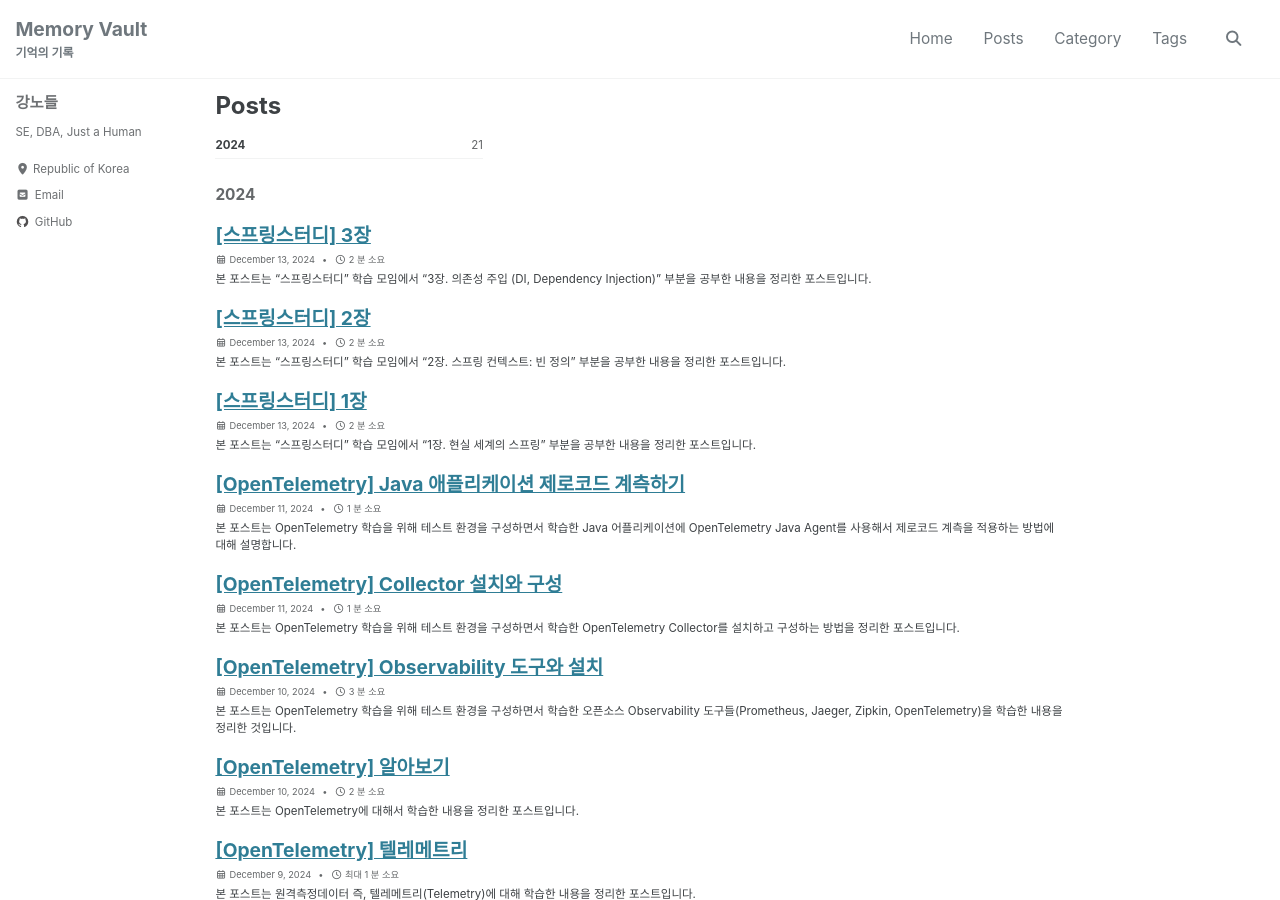
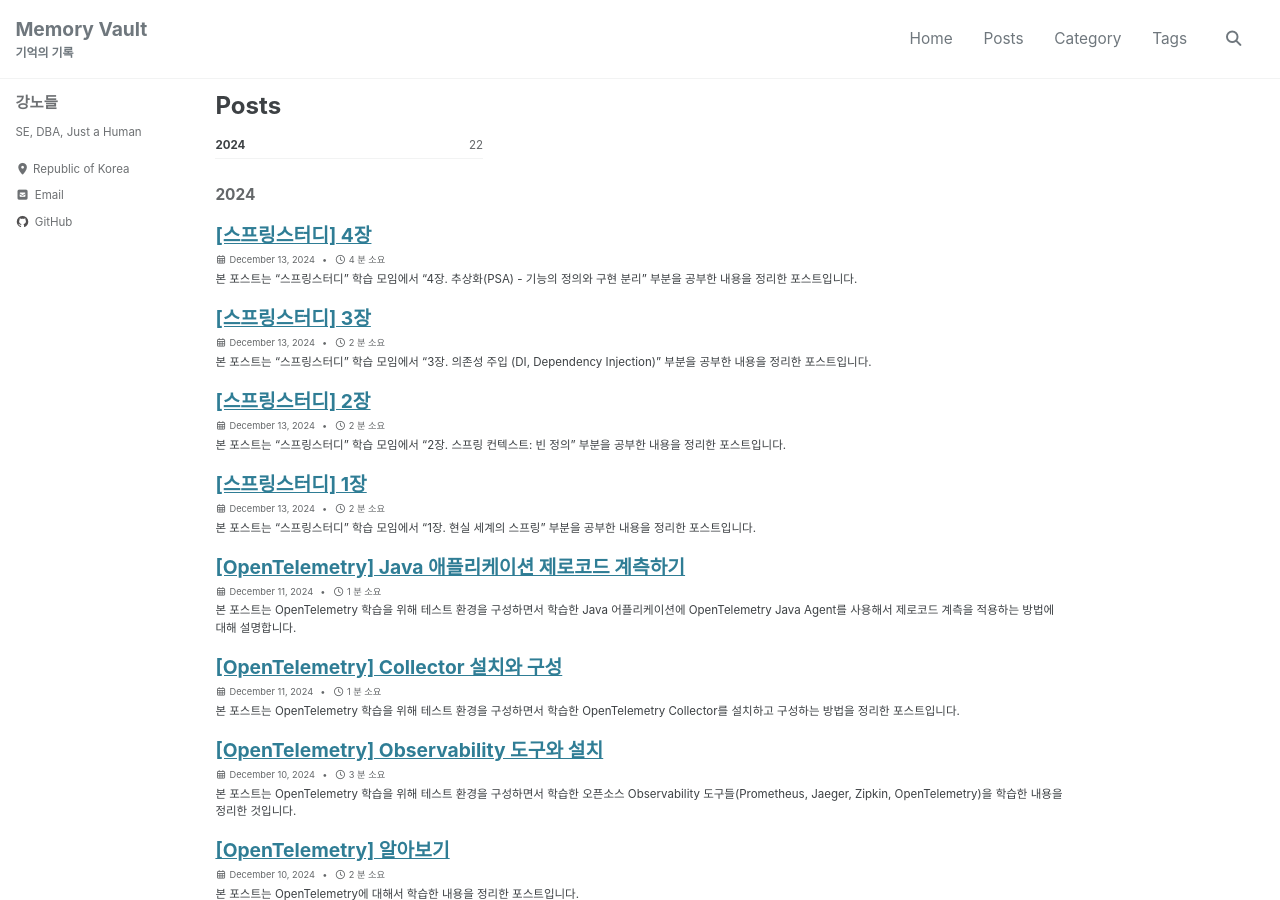
Before and after one commit to NodleKang/nodlekang.github.io, a Jekyll site: the page built from _pages/posts-archive.md, in a window 1280 px wide and 900 px high. Built offline with Jekyll 4.4.1, drawn with Linux system fonts in a browser that asks for light colours; cached includes are drawn as plain includes; some web fonts are replaced; part of the change alters nothing that is shown.

Commit message:
add post

````diff
--- a/_posts/spring/2024-12-13-springstudy-03.md
+++ b/_posts/spring/2024-12-13-springstudy-03.md
@@ -13,7 +13,7 @@ toc_sticky: true
 
 본 포스트는 "스프링스터디" 학습 모임에서 "3장. 의존성 주입 (DI, Dependency Injection)" 부분을 공부한 내용을 정리한 포스트입니다.
 
-원래 책에 3장 제목은 DI 가 아니지만, 실제 내용은 DI 내용이므로 DI로 제목을 변경하였습니다.
+원래 책에 3장 제목은 "3장 스프링 컨텍스트: 빈 작성" 이지만, 개인적으로 이해가 쉽도록 제목을 변경하였습니다.
 
 글의 전반적인 톤은 네이버 블로거 "메르"님의 글쓰는 방식을 따라 했습니다.
 
--- /dev/null
+++ b/_posts/spring/2024-12-13-springstudy-04.md
@@ -0,0 +1,444 @@
+---
+layout: single
+title: "[스프링스터디] 4장"
+date: 2024-12-13 17:00:00 +0900
+categories:
+  - Spring
+tag:
+  - Spring
+toc: true
+toc_label: 목차
+toc_sticky: true
+---
+
+본 포스트는 "스프링스터디" 학습 모임에서 "4장. 추상화(PSA) - 기능의 정의와 구현 분리" 부분을 공부한 내용을 정리한 포스트입니다.
+
+원래 책에 4장 제목은 "4장 스프링 컨텍스트: 추상화" 이지만, 개인적으로 이해가 쉽도록 제목을 변경하였습니다.
+
+글의 전반적인 톤은 네이버 블로거 "메르"님의 글쓰는 방식을 따라 했습니다.
+
+# 추상화(PSA) - 기능의 정의와 구현 분리
+
+교제에는 추상화라고 하지만 일반적으로는 "스프링 PSA(Portable Service Abstraction)"라는 용어로 더 많이 불려짐.
+
+뭔가 어려운 것 같지만 간단히 생각하면 어떤 기능의 정의와 구현을 분리하는 것임.
+
+기능의 정의와 구현을 분리하기 위해 원래 Java에서 제공하는 "인터페이스"를 사용함.
+
+## Java 인터페이스
+
+Java에서 인터페이스는 기능의 정의와 구현을 분리하기 위한 방법임.
+
+인터페이스에는 클래스가 구현해야 하는 메서드의 명세만을 정의하고, 실제 구현은 다른 클래스에서 함.
+
+인터페이스를 사용하면 기능의 정의와 구현을 분리할 수 있어 유지 보수가 쉬워짐.
+
+비유하자면 건축사가 철근을 사용하는 경우, 철근의 기능만 정의하고 철근의 구현은 철근 제조사에게 맡기는 것과 같음.
+
+## 시나리오1
+
+시나리오를 추가해 보겠음.
+
+* "엔지니어"는 "노트북"을 "사용"한다.
+* "엔지니어"는 "기술지원서비스"를 제공한다.
+* 실제로 할 수 있는 "기술지원서비스"에는 "톰캣기술지원서비스"도 있고, "어플리케이션기술지원서비스"도 있다.
+* 고객은 "엔지니어"에게 "기술지원"을 요청하지만, 기술적인 구체적인 내용에는 관심이 없다.
+
+### 코드로 구현하기
+
+스프링에서는 기능은 제공하되, 구체적인 구현은 숨기기 위해서 Java에서 제공하는 인터페이스를 사용함.
+
+이 방법은 구현을 숨기기 때문에 구현이 변경되어도 사용하는 쪽에서는 영향을 받지 않음.
+
+우선 "기술지원서비스"의 기능만 정의함
+
+```java
+public interface 기술지원서비스 {
+    void provideSupport();
+}
+```
+
+"기술지원서비스"에서 실제로 하는 작업을 구현하는 클래스를 추가함
+
+```java
+public class 톰캣기술지원서비스 implements 기술지원서비스 {
+
+    @Override
+    public void provideSupport() {
+        System.out.println("Tomcat 기술지원을 제공합니다.");
+    }
+}
+```
+
+```java
+public class 어플리케이션기술지원서비스 implements 기술지원서비스 {
+
+    @Override
+    public void provideSupport() {
+        System.out.println("Applicaton 기술지원을 제공합니다.");
+    }
+}
+```
+
+"엔지니어"가 "기술지원서비스"를 하도록 수정함
+
+"엔지니어"는 "기술지원서비스" 종류가 늘어나거나 변경되어도 수정할 필요가 없음
+
+```java
+@Component
+public class 엔지니어 {
+
+    private String name;
+
+    private final 노트북 laptop;
+    private final 기술지원서비스 technicalSupport; // 기능이 정의되어 있는 인터페이스
+
+    // 자동 와이어링 - 생성자를 통한 의존성 주입
+    @Autowired
+    public 엔지니어(노트북 laptop, 기술지원서비스 technicalSupport) {
+        this.laptop = laptop;
+        this.technicalSupport = technicalSupport;
+    }
+
+    public String getName() {
+        return name;
+    }
+
+    public void setName(String name) {
+        this.name = name;
+    }
+
+    public 노트북 getLaptop() {
+        return laptop;
+    }
+
+    public void doWork() {
+        laptop.turnOn();
+        laptop.work();
+        technicalSupport.provideSupport(); // 기능 사용
+        System.out.printf("%s 가 노트북으로 작업을 완료했습니다.", name);
+    }
+}
+```
+
+"기술지원서비스"를 구현한 클래스를 이용해서 빈(Bean)을 등록함
+
+"기술지원서비스"가 여러 가지인데, 특별히 어떤 "기술지원서비스"를 사용하겠다고 명시한 경우가 아니라면 "@Primary 애너테이션"이 있는 빈(Bean)을 우선적으로 사용하게 함.
+
+```java
+@Configuration // `@Configuration` 어노테이션을 사용해서 스프링 설정 클래스임을 명시
+@ComponentScan(basePackages = "beans") // `@ComponentScan` 어노테이션을 사용해서 `beans` 패키지에 있는 빈(Bean)을 자동으로 등록
+public class 기술지원구성 {
+
+    @Bean
+    @Primary // `@Primary` 어노테이션을 사용해서 `기술지원` 빈(Bean)을 자동 와이어링할 때 우선적으로 사용하게 지정
+    @Qualifier("tomcat") // `@Qualifier` 어노테이션을 사용해서 톰캣기술지원 빈(Bean)을 구분하는 이름을 지정
+    public 기술지원서비스 톰캣기술지원() {
+        return new 톰캣기술지원서비스();
+    }
+
+    @Bean
+    @Qualifier("application") // `@Qualifier` 어노테이션을 사용해서 어플리케이션기술지원서비스 빈(Bean)을 구분하는 이름을 지정
+    public 기술지원서비스 어플리케이션기술지원서비스() {
+        return new 어플리케이션기술지원서비스();
+    }
+
+}
+```
+
+스프링 컨텍스트에서 "엔지니어"를 불러와서 "기술지원서비스"를 실행하게 함.
+
+명시한 "기술지원서비스"가 없으니까 "@Primary 애너테이션"이 있는 "톰캣기술지원" 빈(Bean)을 우선적으로 사용함.
+
+```java
+public class Main {
+
+    public static void main(String[] args) {
+        // `기술지원구성` 클래스를 사용해서 spring context 초기화
+        var context = new AnnotationConfigApplicationContext(기술지원구성.class);
+
+        System.out.printf("스프링 컨텍스트 초기화가 완료되었습니다.\n");
+
+        // spring context 에서 `엔지니어` 클래스의 빈(Bean)을 가져옴
+        엔지니어 worker = context.getBean(엔지니어.class);
+        worker.setName("Middleware작업자");
+
+        worker.doWork();
+
+        context.close();
+    }
+
+}
+```
+
+만약 "엔지니어"가 "기술지원서비스"를 할 때, "어플리케이션기술지원"을 하게 하려면 아래와 같이 사용할 수 있음. (@Qualifier 애너테이션 사용)
+
+```java
+@Component
+public class 엔지니어 {
+
+    private String name;
+
+    private final 노트북 laptop;
+    private final 기술지원서비스 technicalSupport;
+
+    @Autowired
+    public 엔지니어(노트북 laptop, @Qualifier("application") 기술지원서비스 technicalSupport) {
+        this.laptop = laptop;
+        this.technicalSupport = technicalSupport;
+    }
+
+    ...
+}
+```
+
+## 시나리오2
+
+시나리오를 추가해 보겠음.
+
+* "엔지니어"는 "노트북"을 "사용"한다.
+* "엔지니어"는 "기술지원서비스"를 제공한다.
+* 실제로 할 수 있는 "기술지원서비스"에는 "톰캣기술지원서비스"도 있고, "어플리케이션기술지원서비스"도 있다.
+* 고객은 "엔지니어"에게 "기술지원"을 요청하지만, 기술적인 구체적인 내용에는 관심이 없다.
+* "엔지니어"는 "기술지원"업무가 끝나면 "보고서를 저장소에 저장"해 놓아야 한다.
+* "보고서"는 "파일"로 저장하거나 "DB"에 저장할 수 있다.
+
+### 코드로 구현하기
+
+앞에서 한 것처럼 "보고서"를 저장소에 저장하는 기능을 정의와 구현을 분리해서 구현하겠음. (Java에서 제공하는 인터페이스를 사용함.)
+
+이 방법은 구현을 숨기기 때문에 구현이 변경되어도 사용하는 쪽에서는 영향을 받지 않음.
+
+우선 "보고서저장소"의 기능만 정의함
+
+```java
+public interface 보고서저장소 {
+    void save(String report);
+}
+```
+
+"보고서저장소"에서 실제로 하는 작업을 구현하는 클래스를 추가함
+
+```java
+public class 파일보고서저장소 implements 보고서저장소 {
+
+    @Override
+    public void save(String report) {
+        System.out.println("파일에 " + report + "를 저장합니다.");
+    }
+}
+```
+
+```java
+public class DB보고서저장소 implements 보고서저장소 {
+
+    @Override
+    public void save(String report) {
+        System.out.println("DB에 " + report + "를 저장합니다.");
+    }
+}
+```
+
+"엔지니어"가 "보고서저장소"에 보고서를 저장하도록 수정함.
+
+"엔지니어"는 "보고서저장소" 종류가 늘어나거나 변경되어도 수정할 필요가 없음
+
+```java
+@Component
+public class 엔지니어 {
+
+    private String name;
+
+    private final 노트북 laptop;
+    private final 기술지원서비스 technicalSupport;
+    private final 보고서저장소 reportRepository;
+
+    // 자동 와이어링 - 생성자를 통한 의존성 주입
+    @Autowired
+    public 엔지니어(노트북 laptop, 기술지원서비스 technicalSupport, 보고서저장소 reportRepository) {
+        this.laptop = laptop;
+        this.technicalSupport = technicalSupport;
+        this.reportRepository = reportRepository;
+    }
+
+    public String getName() {
+        return name;
+    }
+
+    public void setName(String name) {
+        this.name = name;
+    }
+
+    public 노트북 getLaptop() {
+        return laptop;
+    }
+
+    public void doWork() {
+        laptop.turnOn();
+        laptop.work();
+        technicalSupport.provideSupport(); // 기술 지원 서비스 사용
+        System.out.printf("%s 가 노트북으로 작업을 완료했습니다.\n", name);
+        reportRepository.save(name + "의 작업 보고서"); // 보고서 저장소 사용
+    }
+}
+```
+
+"보고서저장소"를 구현한 클래스를 이용해서 빈(Bean)을 등록함
+
+"보고서저장소"가 여러 가지인데, 특별히 어떤 "보고서저장소"를 사용하겠다고 명시한 경우가 아니라면 "@Primary 애너테이션"이 있는 빈(Bean)을 우선적으로 사용하게 함.
+
+```java
+@Configuration // `@Configuration` 어노테이션을 사용해서 스프링 설정 클래스임을 명시
+@ComponentScan(basePackages = "beans") // `@ComponentScan` 어노테이션을 사용해서 `beans` 패키지에 있는 빈(Bean)을 자동으로 등록
+public class 기술지원구성 {
+
+    ...
+
+    @Bean
+    @Primary // `@Primary` 어노테이션을 사용해서 `보고서저장소` 빈(Bean)을 자동 와이어링할 때 `파일보고서저장소`를 우선적으로 사용하게 지정
+    public 보고서저장소 파일보고서저장소() {
+        return new 파일보고서저장소();
+    }
+
+    @Bean
+    @Qualifier("DB") // `@Qualifier` 어노테이션을 사용해서 톰캣기술지원 빈(Bean)을 구분하는 이름을 지정
+    public 보고서저장소 DB보고서저장소() {
+        return new DB보고서저장소();
+    }
+
+}
+```
+
+스프링 컨텍스트에서 "엔지니어"를 불러와서 "보고서저장소"에 보고서를 저장하게 함.
+
+명시한 "보고서저장소"가 없으니까 "@Primary 애너테이션"이 있는 "파일보고서저장소" 빈(Bean)을 우선적으로 사용함.
+
+```java
+public class Main {
+
+    public static void main(String[] args) {
+        // `기술지원구성` 클래스를 사용해서 spring context 초기화
+        var context = new AnnotationConfigApplicationContext(기술지원구성.class);
+
+        System.out.printf("스프링 컨텍스트 초기화가 완료되었습니다.\n");
+
+        // spring context 에서 `엔지니어` 클래스의 빈(Bean)을 가져옴
+        엔지니어 worker = context.getBean(엔지니어.class);
+        worker.setName("Middleware작업자");
+
+        worker.doWork();
+
+        context.close();
+    }
+
+}
+```
+
+## 주요 스테레오 타입 애너테이션
+
+스프링에서는 다양한 스테레오 타입 애너테이션을 제공하고 있음.
+
+스테레오 타입 애너테이션은 여러 애너테이션을 조합하여 더 간편하게 사용할 수 있도록 한 것임.
+
+스테레오 타입 애너테이션은 @Component, @Service, @Repository, @Controller 등이 있음.
+
+* @Component: 일반적인 스테레오 타입 애너테이션으로, 빈(Bean)을 등록할 때 사용함.
+* @Service: 서비스 레이어에서 사용하는 스테레오 타입 애너테이션으로, 비즈니스 로직을 처리함.
+* @Repository: 데이터베이스 레이어에서 사용하는 스테레오 타입 애너테이션으로, 데이터베이스와의 연동을 처리함.
+* @Controller: 프리젠테이션 레이어에서 사용하는 스테레오 타입 애너테이션으로, 사용자의 요청을 처리함.
+* @Configuration: 설정 파일에서 사용하는 스테레오 타입 애너테이션으로, 빈(Bean)을 등록할 때 사용함.
+* @Bean: 설정 파일에서 사용하는 스테레오 타입 애너테이션으로, 빈(Bean)을 등록할 때 사용함.
+* @Autowired: 의존성 주입을 할 때 사용하는 스테레오 타입 애너테이션으로, 빈(Bean)을 주입할 때 사용함.
+* @Qualifier: 여러 빈(Bean) 중에서 특정 빈(Bean)을 선택할 때 사용하는 스테레오 타입 애너테이션으로, 빈(Bean)을 선택할 때 사용함.
+* @Primary: 여러 빈(Bean) 중에서 기본 빈(Bean)을 선택할 때 사용하는 스테레오 타입 애너테이션으로, 기본 빈(Bean)을 선택할 때 사용함.
+
+### @Service 애너테이션
+
+@Service 애너테이션은 서비스 레이어에서 사용하는 스테레오 타입 애너테이션임.
+
+서비스 레이어는 비즈니스 로직을 처리하는 레이어임.
+
+@Component 애너테이션이 있는데도 굳이 @Service을 사용하는 건 @Service로 표시된 클래스들에 대해서 특정 aspect를 적용하기가 더 쉽기 때문임.
+
+예를 들어, 모든 서비스 메소드에 대해 트랜잭션을 적용하거나 로깅을 추가하는 등의 작업을 할 수 있게 됨. (6장에서 aspect 관련 내용이 나올 것임)
+
+```java
+@Service
+@Primary
+@Qualifier("tomcat")
+public class 톰캣기술지원서비스 implements 기술지원서비스 {
+
+    @Override
+    public void provideSupport() {
+        System.out.println("Tomcat 기술지원을 제공합니다.");
+    }
+}
+```
+
+```java
+@Service
+@Qualifier("application")
+public class 어플리케이션기술지원서비스 implements 기술지원서비스 {
+
+    @Override
+    public void provideSupport() {
+        System.out.println("Applicaton 기술지원을 제공합니다.");
+    }
+}
+```
+
+스테레오 타입 애너테이션을 사용했으므로 스프링 컨텍스트에 자동으로 빈(Bean)이 등록되도록 설정을 수정함
+
+```java
+@Configuration
+@ComponentScan(basePackages = {"beans", "service", "repository"})
+public class 기술지원구성 {
+
+}
+```
+
+### @Repository 애너테이션
+
+@Repository 애너테이션은 데이터베이스 레이어에서 사용하는 스테레오 타입 애너테이션임.
+
+데이터베이스 레이어는 데이터베이스와의 연동을 처리하는 레이어임.
+
+@Component 애너테이션이 있는데도 굳이 @Repository을 사용하는 건 @Repository가 붙은 클래스에서 발생하는 예외를 스프링의 DataAccessException으로 자동 변환해주기 때문임.
+
+그리고 @Repository로 표시된 클래스들에 대해서 특정 aspect를 적용하기가 더 쉽기 때문임.
+
+예를 들어, 데이터베이스와의 트랜잭션 관리를 쉽게 할 수 있게 됨. (6장에서 aspect 관련 내용이 나올 것임. 아마도...)
+
+```java
+@Repository
+@Primary
+public class 파일보고서저장소 implements 보고서저장소 {
+
+    @Override
+    public void save(String report) {
+        System.out.println("파일에 " + report + "를 저장합니다.");
+    }
+}
+```
+
+```java
+@Repository
+@Qualifier("DB")
+public class DB보고서저장소 implements 보고서저장소 {
+
+    @Override
+    public void save(String report) {
+        System.out.println("DB에 " + report + "를 저장합니다.");
+    }
+}
+```
+
+스테레오 타입 애너테이션을 사용했으므로 스프링 컨텍스트에 자동으로 빈(Bean)이 등록되도록 설정을 수정함
+
+```java
+@Configuration
+@ComponentScan(basePackages = {"beans", "service", "repository"})
+public class 기술지원구성 {
+
+}
+```
````
